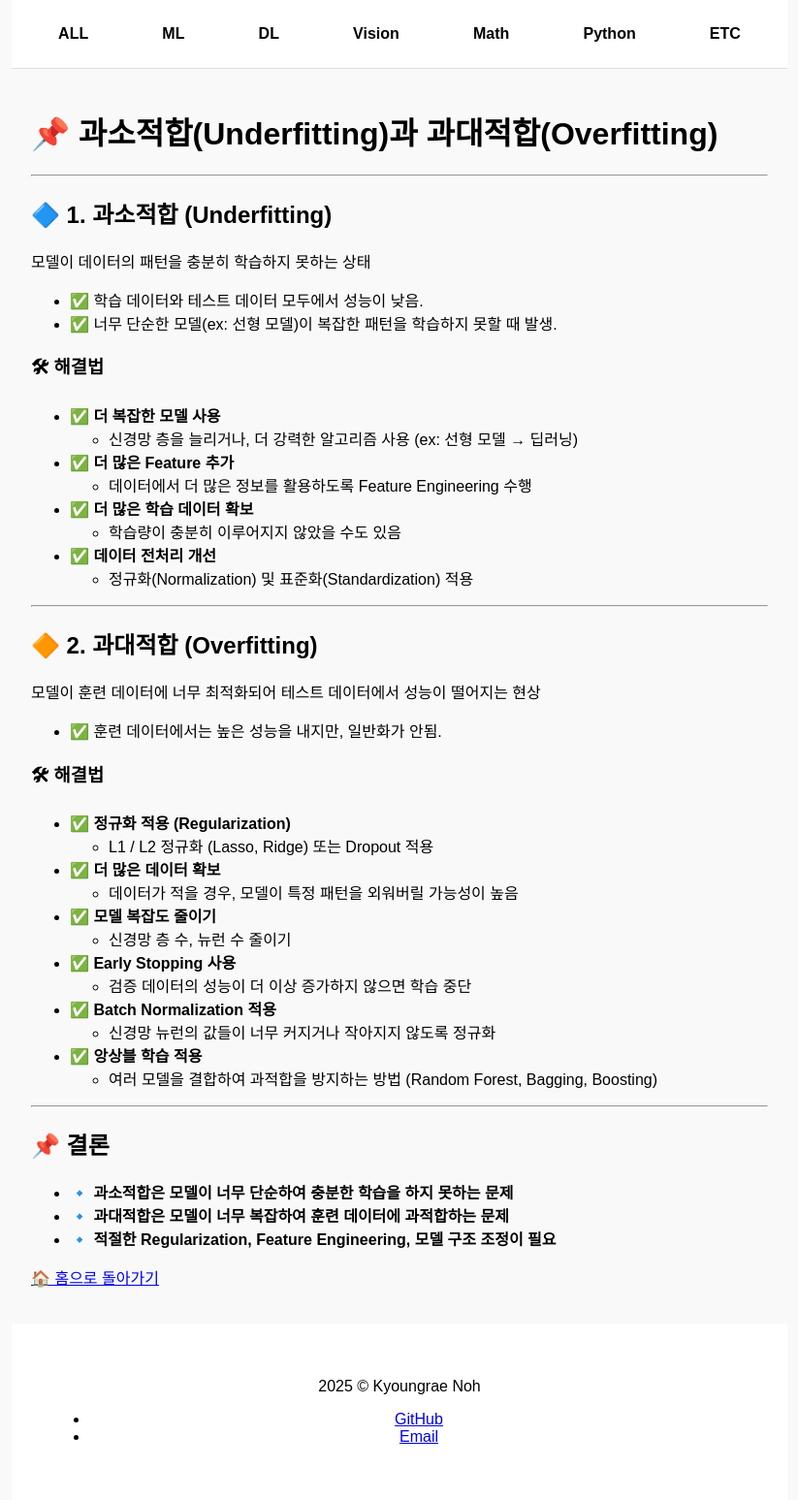
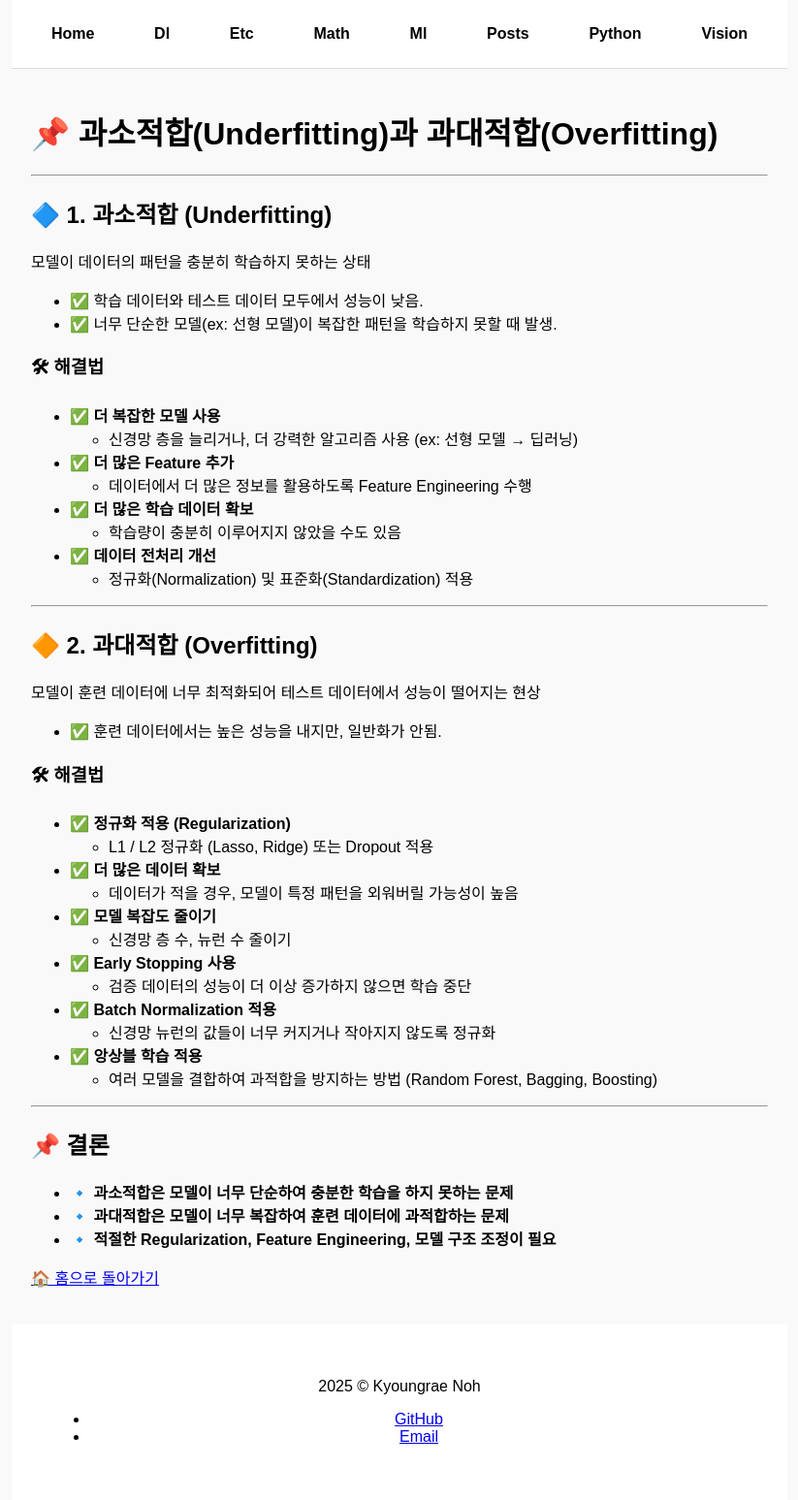
Before and after one commit to Kyoungrae-Noh/Kyoungrae-Noh.github.io, a Jekyll site: the page built from questions/underfitting_overfitting.md, in a window 1280 px wide. Shown: the whole page at 97% size, without its empty margins (228-1051 px from the left). Built offline with Jekyll 4.4.1, drawn with Linux system fonts in a browser that asks for light colours.

Commit message:
Update navbar.html

```diff
--- a/_includes/navbar.html
+++ b/_includes/navbar.html
@@ -1,7 +1,8 @@
 <nav>
     <ul>
-        {% for category in site.navbar-links %}
-            <li><a href="{{ category[1] | relative_url }}">{{ category[0] }}</a></li>
+        <li><a href="{{ '/' | relative_url }}">Home</a></li>
+        {% for category in site.collections %}
+            <li><a href="{{ category.label | relative_url }}">{{ category.label | capitalize }}</a></li>
         {% endfor %}
     </ul>
 </nav>
```
